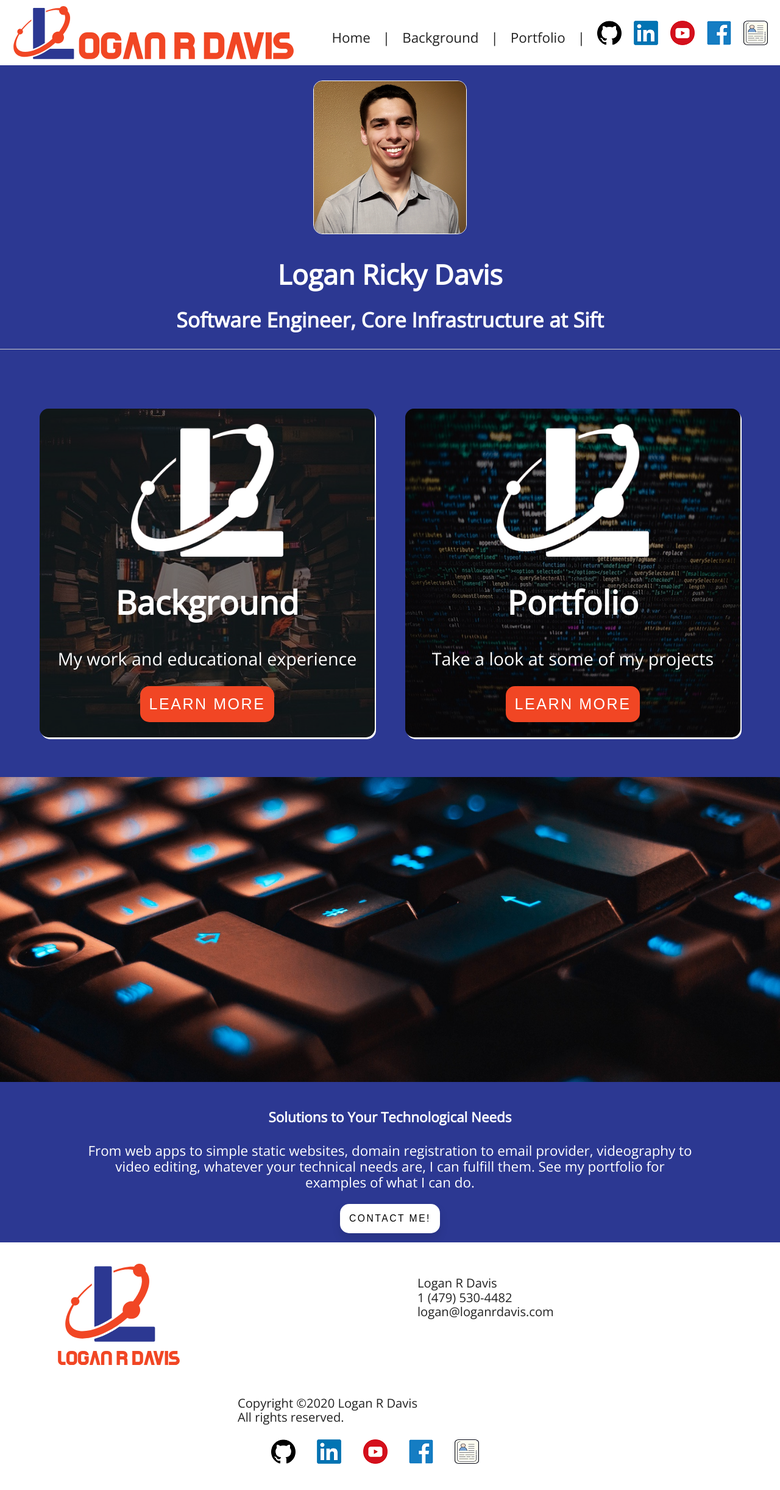
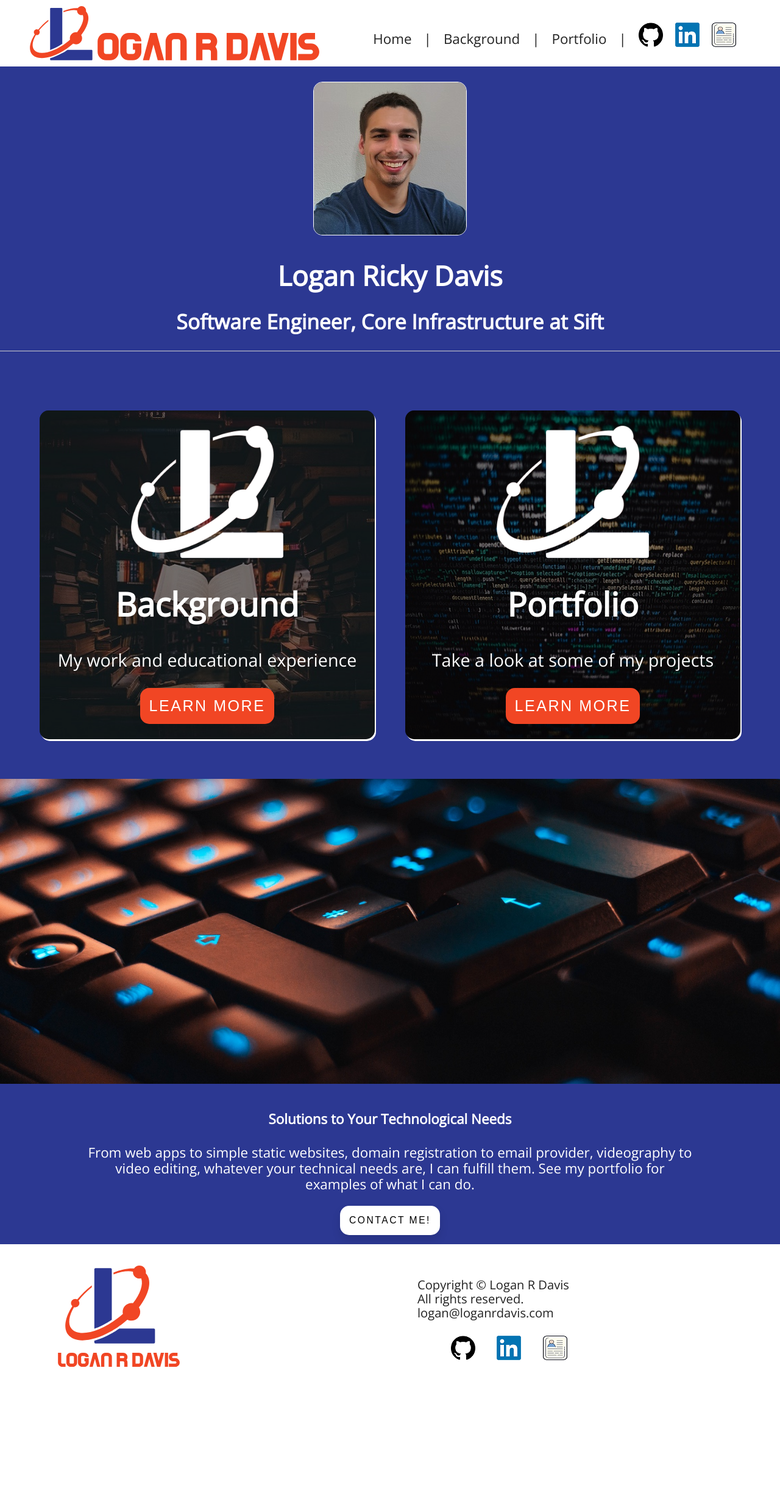
Before and after one commit to LoganRDavis/lrd-site, a plain HTML site: page index.html in a window 1280 px wide. Shown: the whole page at 61% size. After the commit the page ends 2290 px from the top, so only its background shows below. Drawn offline with nearby package versions, Linux system fonts and the light colour scheme.

Commit message:
Small updates

```diff
--- a/index.html
+++ b/index.html
@@ -67,10 +67,6 @@
 							</li>
 							<li><a href="https://www.linkedin.com/in/loganrdavis/"><img src="/images/linked-in-logo.png"
 										alt="LinkedIn Logo" style="max-width: unset;"></a></li>
-							<li><a href="https://www.youtube.com/user/StudiosBOS"><img src="/images/youtube-logo.png"
-										alt="YouTube Logo" style="max-width: unset;"></a></li>
-							<li><a href="https://www.facebook.com/loganrickydavis"><img src="/images/facebook-logo.png"
-										alt="Facebook Logo" style="max-width: unset;"></a></li>
 							<li><a href="/documents/logan-davis-resume.pdf"><img src="/images/resume.png" alt="Resume Logo"
 										style="max-width: unset;"></a>
 							</li>
@@ -91,10 +87,6 @@
 								</li>
 								<li class="mobile-menu-li"><a href="https://www.linkedin.com/in/loganrdavis/"><img
 											src="/images/linked-in-logo.png" alt="LinkedIn Logo" style="max-width: unset;"></a></li>
-								<li class="mobile-menu-li"><a href="https://www.youtube.com/user/StudiosBOS"><img
-											src="/images/youtube-logo.png" alt="YouTube Logo" style="max-width: unset;"></a></li>
-								<li class="mobile-menu-li"><a href="https://www.facebook.com/loganrickydavis"><img alt="Facebook Logo"
-											src="/images/facebook-logo.png" style="max-width: unset;"></a></li>
 								<li class="mobile-menu-li"><a href="/documents/logan-davis-resume.pdf"><img src="/images/resume.png"
 											alt="Resume Logo" style="max-width: unset;"></a></li>
 							</ul>
@@ -108,7 +100,7 @@
 
 		<section>
 			<div class="header-image-container">
-				<img src="/images/2019-professional-casual.png" alt="Logan Ricky Davis" class="person-image">
+				<img src="/images/2022-professional-casual.png" alt="Logan Ricky Davis" class="person-image">
 				<h1>Logan Ricky Davis</h1>
 				<h2>Software Engineer, Core Infrastructure at <a href="https://sift.com/">Sift</a></h2>
 				<hr>
@@ -153,32 +145,22 @@
 						<a href="/"><img src="/images/logo/vertical-transparent.svg" alt="LRD Logo"></a>
 					</div>
 					<div>
-						<p>Logan R Davis<br>
-							<a href="tel:+14795304482">1 (479) 530-4482</a><br>
+						<p>
+							Copyright © Logan R Davis<br>
+							All rights reserved.<br>
 							<a style="word-break: break-all;" href="mailto:logan@loganrdavis.com">logan@loganrdavis.com</a><br>
-						</p>
-					</div>
-					<div>
-						<p>
-							Copyright ©2020 Logan R Davis<br>
-							All rights reserved.<br>
 						<ul>
 							<li><a href="https://github.com/loganrdavis"><img src="/images/github-logo.png" alt="Github Logo"
 										style="max-width: unset;"></a>
 							</li>
 							<li><a href="https://www.linkedin.com/in/loganrdavis/"><img src="/images/linked-in-logo.png"
 										alt="LinkedIn Logo" style="max-width: unset;"></a></li>
-							<li><a href="https://www.youtube.com/user/StudiosBOS"><img src="/images/youtube-logo.png"
-										alt="YouTube Logo" style="max-width: unset;"></a></li>
-							<li><a href="https://www.facebook.com/loganrickydavis"><img src="/images/facebook-logo.png"
-										alt="Facebook Logo" style="max-width: unset;"></a></li>
 							<li><a href="/documents/logan-davis-resume.pdf"><img src="/images/resume.png" alt="Resume Logo"
 										style="max-width: unset;"></a></li>
 						</ul>
 						</p>
 					</div>
 				</div>
-
 			</div>
 		</footer>
 	</div>
```
Also changed, not shown: background.html (+16 -33 lines), portfolio.html (+3 -20 lines), images/2019-professional-casual.png (deleted), images/2022-professional-casual.png (added).
